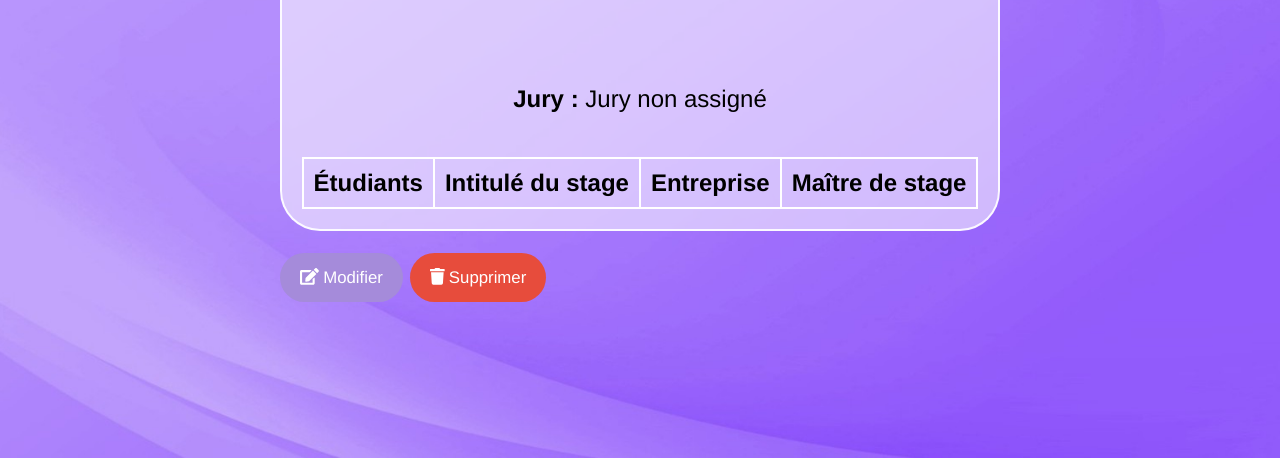
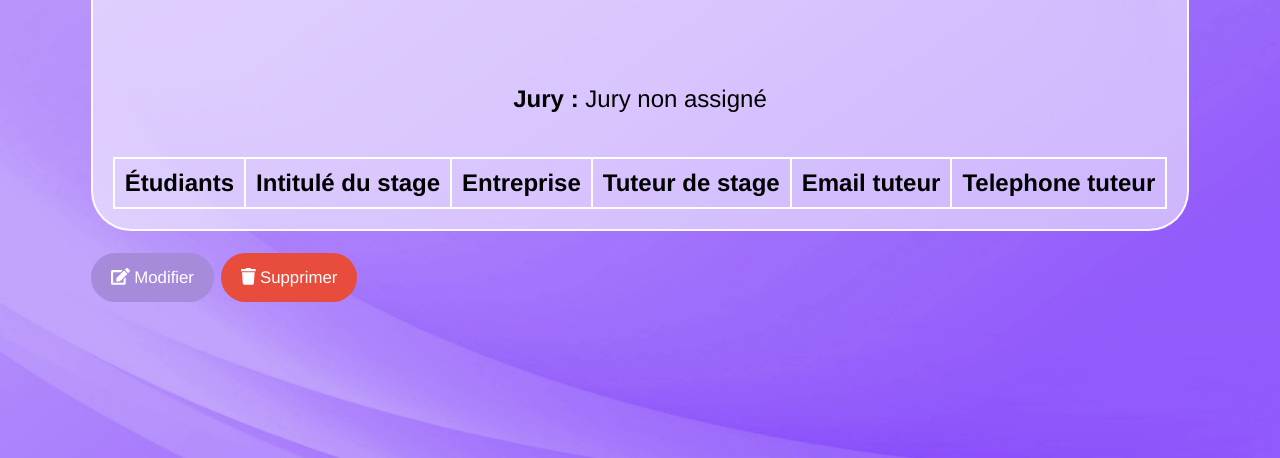
Before and after one commit to KDeJesusPinto/SAE-3.01c-Projet-FI, a Python web app: template appSoutenance/templates/admin/detail_soutenance_admin.html in a window 1280 px wide. Shown: the part 342-800 px from the top of the page. Run offline with Jinja, Linux system fonts and the light colour scheme; the template is opened without the code that fills it, so the values that code supplies are empty; some web fonts are replaced.

Commit message:
Ajout infos dans detail_soutenance

```diff
--- a/appSoutenance/templates/admin/detail_soutenance_admin.html
+++ b/appSoutenance/templates/admin/detail_soutenance_admin.html
@@ -31,7 +31,9 @@
                     <th>Étudiants</th>
                     <th>Intitulé du stage</th>
                     <th>Entreprise</th>
-                    <th>Maître de stage</th>
+                    <th>Tuteur de stage</th>
+                    <th>Email tuteur</th>
+                    <th>Telephone tuteur</th>
                 </tr>
             </thead>
             <tbody>
--- a/appSoutenance/templates/admin/planning_admin2.html
+++ b/appSoutenance/templates/admin/planning_admin2.html
@@ -5,11 +5,7 @@
     <div class="boite_horizontale">
         <form id="en_haut" method="get" action="{{ url_for(request.endpoint) }}">
             <aside id="filtre_liste_admin">
-                <select class="combobox" name="nom_promo" id="nom_promo">
-                    <option value="">Niveau</option>
-                    <option value="2A" {% if current_promo == '2A' %}selected{% endif %}>2ème année</option>
-                    <option value="3A" {% if current_promo == '3A' %}selected{% endif %}>3ème année</option>
-                </select>
+
                 <select class="combobox" name="regime" id="regime">
                     <option value="">Régime</option>
                     <option value="Initial" {% if request.args.get('regime') == 'Initial' %}selected{% endif %}>Initial</option>
--- a/appSoutenance/templates/admin/planning_admin3.html
+++ b/appSoutenance/templates/admin/planning_admin3.html
@@ -5,11 +5,7 @@
     <div class="boite_horizontale">
         <form id="en_haut" method="get" action="{{ url_for(request.endpoint) }}">
             <aside id="filtre_liste_admin">
-                <select class="combobox" name="nom_promo" id="nom_promo">
-                    <option value="">Niveau</option>
-                    <option value="2A" {% if current_promo == '2A' %}selected{% endif %}>2ème année</option>
-                    <option value="3A" {% if current_promo == '3A' %}selected{% endif %}>3ème année</option>
-                </select>
+
                 <select class="combobox" name="regime" id="regime">
                     <option value="">Régime</option>
                     <option value="Initial" {% if request.args.get('regime') == 'Initial' %}selected{% endif %}>Initial</option>
```
